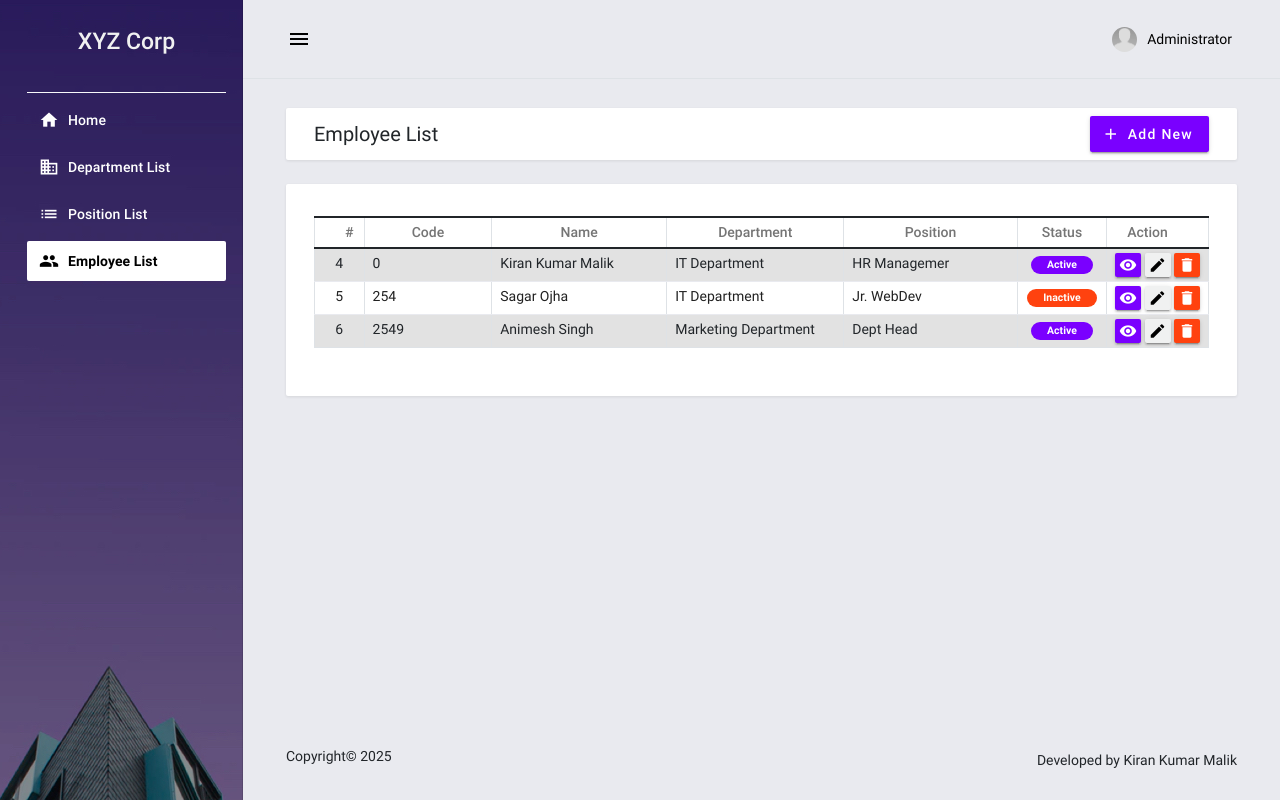
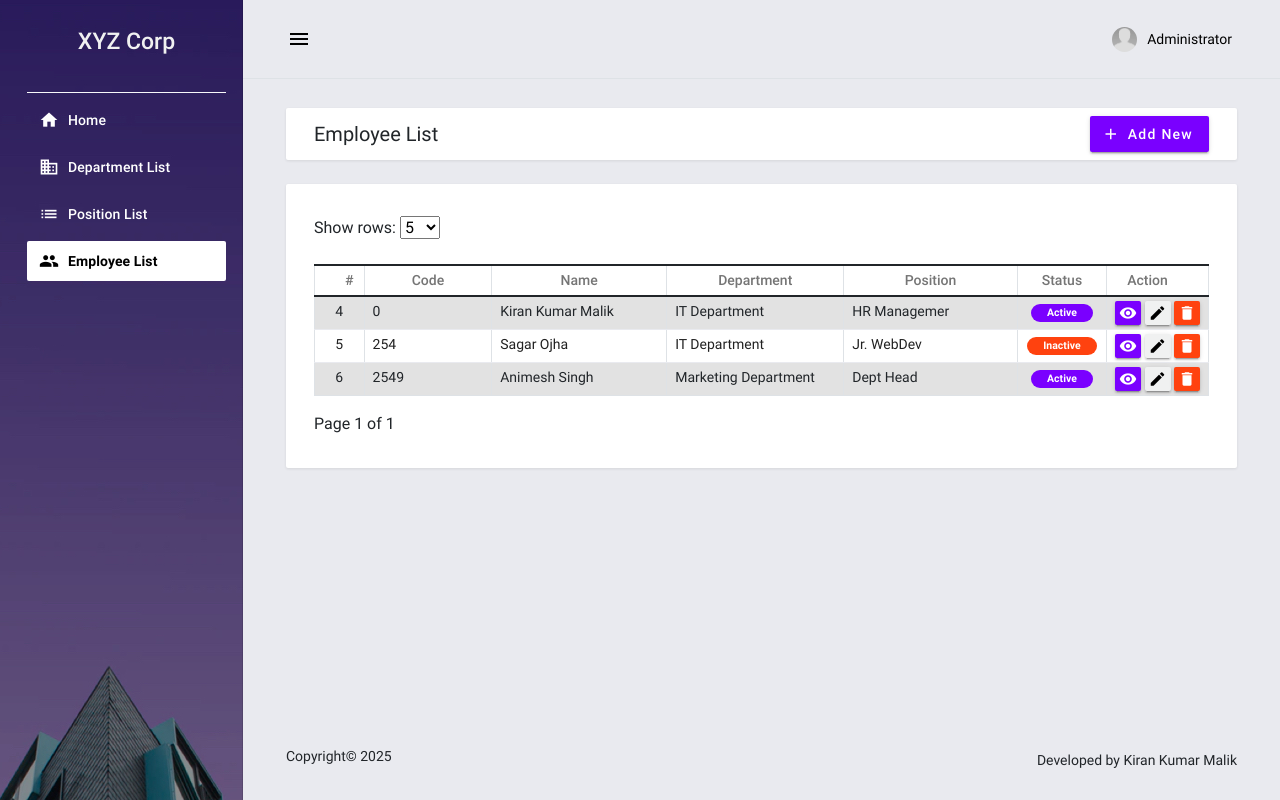
Before and after one commit to KiranKumarMalik/Employee-Management-System-Using-Django, a Django app: page /employees in a window 1280 px wide. Run offline with Django 3.2, Linux system fonts and the light colour scheme; a user stored in the database is signed in; data comes from the database, SQL or seed files in the repository; both versions use the stored data as it was after the commit; some libraries are stand-ins or nearby versions.

Commit message:
new features

```diff
--- a/employee_information/templates/employee_information/base.html
+++ b/employee_information/templates/employee_information/base.html
@@ -30,6 +30,7 @@
     <script src="{% static 'employee_information/assets/bootstrap/js/bootstrap.min.js' %}"></script>
     <script src="{% static 'employee_information/assets/bootstrap/js/bootstrap.bundle.min.js' %}"></script>
     <script src="{% static 'employee_information/assets/bootstrap/js/popper.min.js' %}"></script>
+
 </head>
 
 <body>
--- a/employee_information/templates/employee_information/employees.html
+++ b/employee_information/templates/employee_information/employees.html
@@ -12,6 +12,16 @@
 <div class="mdc-layout-grid__cell stretch-card mdc-layout-grid__cell--span-12">
     <div class="mdc-card">
         <div class="table-responsive">
+            <form method="get">
+                <label for="rows">Show rows:</label>
+                <select name="rows" id="rows" onchange="this.form.submit()">
+                    <option value="5" {% if rows_per_page == "5" %}selected{% endif %}>5</option>
+                    <option value="10" {% if rows_per_page == "10" %}selected{% endif %}>10</option>
+                    <option value="20" {% if rows_per_page == "20" %}selected{% endif %}>20</option>
+                    <option value="50" {% if rows_per_page == "50" %}selected{% endif %}>50</option>
+                </select>
+            </form>
+            <br>
             <table class="table table-striped table-bordered">
                 <colgroup>
                     <col width="5%">
@@ -61,6 +71,20 @@
                     {% endfor %}
                 </tbody>
             </table>
+            <!-- Pagination controls -->
+            <div>
+                {% if employees.has_previous %}
+                    <a href="?page=1&rows={{ rows_per_page }}"><button class="">First</button></a>
+                    <a href="?page={{ employees.previous_page_number }}&rows={{ rows_per_page }}"><button>Previous</button></a>
+                {% endif %}
+
+                Page {{ employees.number }} of {{ employees.paginator.num_pages }}
+
+                {% if employees.has_next %}
+                    <a href="?page={{ employees.next_page_number }}&rows={{ rows_per_page }}"><button>Next</button></a>
+                    <a href="?page={{ employees.paginator.num_pages }}&rows={{ rows_per_page }}"><button>Last</button></a>
+                {% endif %}
+            </div>
         </div>
     </div>
 </div>
--- a/employee_information/views.py
+++ b/employee_information/views.py
@@ -4,9 +4,9 @@ from employee_information.models import Department, Position, Employees
 from django.contrib.auth import authenticate, login, logout
 from django.contrib.auth.decorators import login_required
 from django.shortcuts import redirect
+from django.core.paginator import Paginator
 import json
 employees = [
-
     {
         'code':1,
         'name':"John D Smith",
@@ -171,11 +171,20 @@ def delete_position(request):
 # Employees
 def employees(request):
     employee_list = Employees.objects.all()
+
+    # Get number of rows per page from request or set default
+    rows_per_page = request.GET.get('rows', 10)  # Default to 10 rows if not specified
+    paginator = Paginator(employee_list, rows_per_page)
+
+    page_number = request.GET.get('page', 1)  # Get current page number
+    page_obj = paginator.get_page(page_number)
+
     context = {
-        'page_title':'Employees',
-        'employees':employee_list,
+        'page_title': 'Employees',
+        'employees': page_obj,  # Paginated employee list
+        'rows_per_page': rows_per_page,  # Keep track of selected rows per page
     }
-    return render(request, 'employee_information/employees.html',context)
+    return render(request, 'employee_information/employees.html', context)
 @login_required
 def manage_employees(request):
     employee = {}
```
Also changed, not shown: db.sqlite3.
